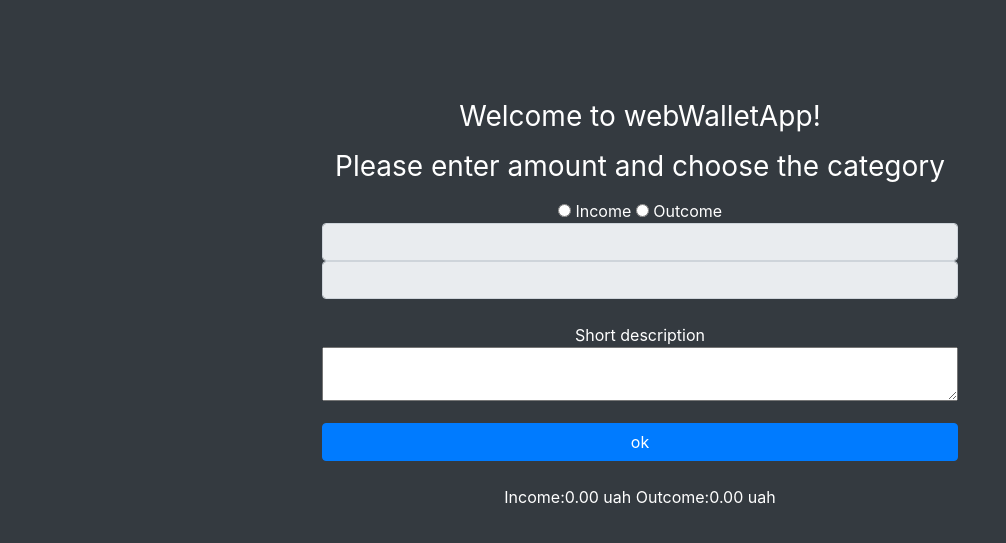
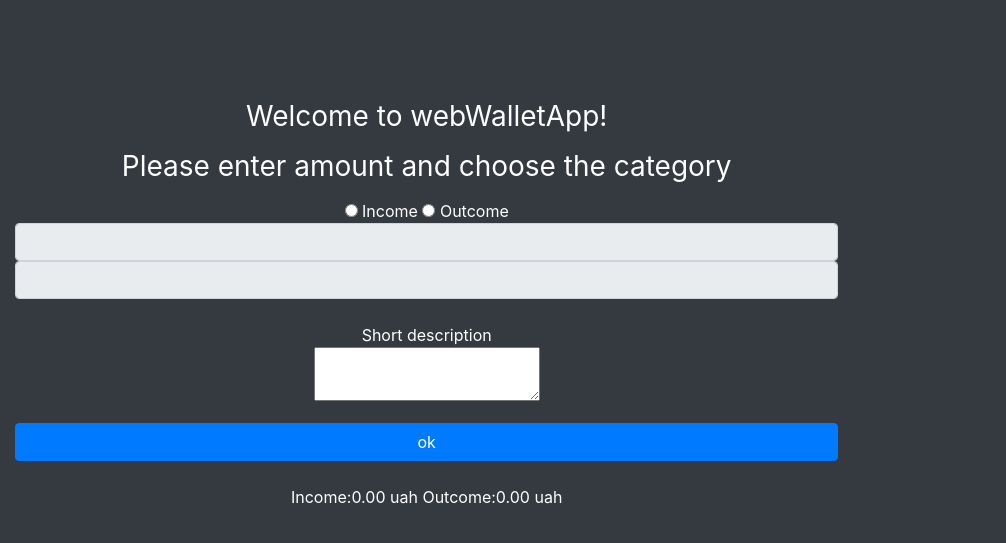
Before and after one commit to vkhvorostianyi/weBwallet, a Flask app: page / in a window 1280 px wide. Shown: the top 543 px of the page, without its empty margins (0-1006 px from the left). Run offline with Flask 2, Linux system fonts and the light colour scheme; data that the repository does not hold is empty; some libraries are stand-ins or nearby versions.

Commit message:
edit resp design

```diff
--- a/templates/base.html
+++ b/templates/base.html
@@ -1,7 +1,7 @@
 <!DOCTYPE html>
 <html lang="en">
 <head>
-    <meta charset="UTF-8" name="viewport" content="width=device-width, initial-scale=1.0">
+    <meta name="viewport" content="width=device-width, initial-scale=1, maximum-scale=1, user-scalable=no">
     <title>WebWalletApp</title>
     <link rel="stylesheet" href="https://maxcdn.bootstrapcdn.com/bootstrap/4.0.0/css/bootstrap.min.css" integrity="sha384-Gn5384xqQ1aoWXA+058RXPxPg6fy4IWvTNh0E263XmFcJlSAwiGgFAW/dAiS6JXm" crossorigin="anonymous">
     <link rel="stylesheet" href="{{url_for('static', filename='style.css')}}">
--- a/templates/index.html
+++ b/templates/index.html
@@ -3,7 +3,7 @@
 {% block content %}
 <div class="container-fluid" id="main-cont">
     <div class="row">
-        <div class="mx-auto flex-column">
+        <div class=" col-xs-12 col-md-8">
             <h1 class="h3 mb-3 font-weight-normal">Welcome to webWalletApp!</h1>
             <h3 class="h3 mb-3 font-weight-normal">Please enter amount and choose the category</h3>
             <div class="form-signin">
@@ -20,7 +20,7 @@
                     <input id='val' class="form-control" type="number" disabled><br>
                     <p>
                         Short description<br>
-                        <textarea name="message" id="msg" rows="2" cols="60"></textarea>
+                        <textarea name="message" id="msg" rows="2"></textarea>
                     </p>
                     <button type="submit" id="sbm-btn" class="btn btn-primary btn-block">ok</button>
                  </form>
```
